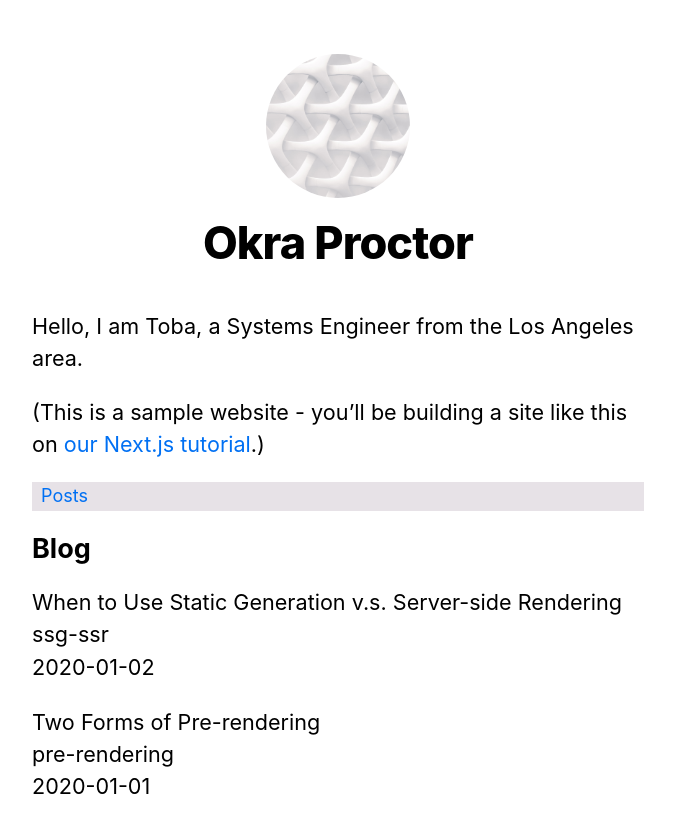
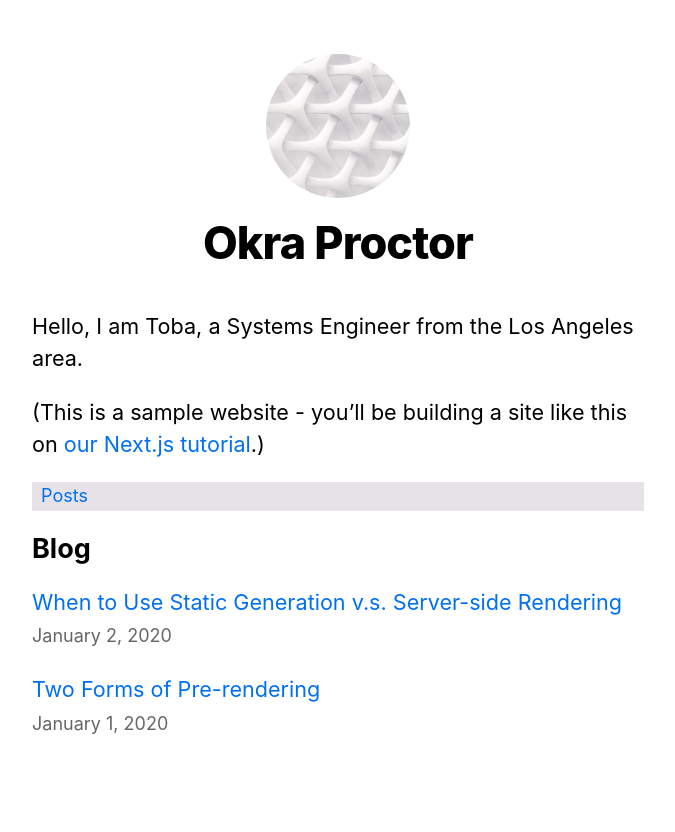
Before and after one commit to codatoacoder/personalsite, a Next.js app: page / in a window 1280 px wide. Shown: the top 832 px of the page, without its empty margins (302-977 px from the left). Built offline with nearby package versions, Linux system fonts and the light colour scheme.

Commit message:
90% Progress on Tutorial

```diff
--- /dev/null
+++ b/components/date.js
@@ -0,0 +1,6 @@
+import { parseISO, format } from 'date-fns'
+
+export default function Date({ dateString }) {
+  const date = parseISO(dateString)
+  return <time dateTime={dateString}>{format(date, 'LLLL d, yyyy')}</time>
+}
--- a/lib/posts.js
+++ b/lib/posts.js
@@ -1,6 +1,8 @@
 import fs from 'fs'
 import path from 'path'
 import matter from 'gray-matter'
+import remark from 'remark'
+import html from 'remark-html'
 
 const postsDirectory = path.join(process.cwd(), 'posts')
 
@@ -25,33 +27,17 @@
     }
   })
   // Sort posts by date
-  return allPostsData.sort(({ date: a }, { date: b }) => {
-    if (a < b) {
+  return allPostsData.sort((a, b) => {
+    if (a.date < b.date) {
       return 1
-    } else if (a > b) {
+    } else {
       return -1
-    } else {
-      return 0
     }
   })
 }
 
 export function getAllPostIds() {
   const fileNames = fs.readdirSync(postsDirectory)
-
-  // Returns an array that looks like this:
-  // [
-  //   {
-  //     params: {
-  //       id: 'ssg-ssr'
-  //     }
-  //   },
-  //   {
-  //     params: {
-  //       id: 'pre-rendering'
-  //     }
-  //   }
-  // ]
   return fileNames.map(fileName => {
     return {
       params: {
@@ -61,16 +47,23 @@
   })
 }
 
-export function getPostData(id) {
+export async function getPostData(id) {
   const fullPath = path.join(postsDirectory, `${id}.md`)
   const fileContents = fs.readFileSync(fullPath, 'utf8')
 
   // Use gray-matter to parse the post metadata section
   const matterResult = matter(fileContents)
 
-  // Combine the data with the id
+  // Use remark to convert markdown into HTML string
+  const processedContent = await remark()
+    .use(html)
+    .process(matterResult.content)
+  const contentHtml = processedContent.toString()
+
+  // Combine the data with the id and contentHtml
   return {
     id,
+    contentHtml,
     ...matterResult.data
   }
 }
--- a/package.json
+++ b/package.json
@@ -2,6 +2,7 @@
   "name": "bytox",
   "version": "0.1.0",
   "private": true,
+  "prettier": "prettier -write .",
   "scripts": {
     "dev": "next dev",
     "build": "next build",
@@ -9,12 +10,15 @@
   },
   "dependencies": {
     "classnames": "^2.3.1",
+    "date-fns": "^2.25.0",
     "gray-matter": "^4.0.3",
     "next": "^11.0.0",
     "postcss-flexbugs-fixes": "^5.0.2",
     "postcss-preset-env": "^6.7.0",
     "react": "17.0.2",
     "react-dom": "17.0.2",
+    "remark": "^13.0.0",
+    "remark-html": "^13.0.2",
     "tailwindcss": "^2.2.17"
   }
 }
--- a/pages/index.js
+++ b/pages/index.js
@@ -2,16 +2,8 @@
 import Layout, { siteTitle } from '../components/layout'
 import utilStyles from '../styles/utils.module.css'
 import Link from 'next/link'
+import Date from '../components/date'
 import { getSortedPostsData } from '../lib/posts'
-
-export async function getStaticProps() {
-  const allPostsData = getSortedPostsData()
-  return {
-    props: {
-      allPostsData
-    }
-  }
-}
 
 export default function Home({allPostsData}) {
   return (
@@ -36,11 +28,13 @@
         <ul className={utilStyles.list}>
           {allPostsData.map(({ id, date, title }) => (
             <li className={utilStyles.listItem} key={id}>
-              {title}
+              <Link href={`/posts/${id}`}>
+                <a>{title}</a>
+              </Link>
               <br />
-              {id}
-              <br />
-              {date}
+              <small className={utilStyles.lightText}>
+                <Date dateString={date} />
+              </small>
             </li>
           ))}
         </ul>
@@ -48,3 +42,12 @@
     </Layout>
   )
 }
+
+export async function getStaticProps() {
+  const allPostsData = getSortedPostsData()
+  return {
+    props: {
+      allPostsData
+    }
+  }
+}
```
Also changed, not shown: pages/posts/[id].js (+25 -16 lines), 1 other file (tests, documents, lock files or other folders).
